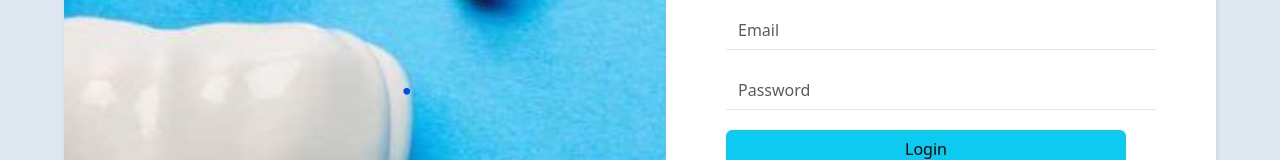
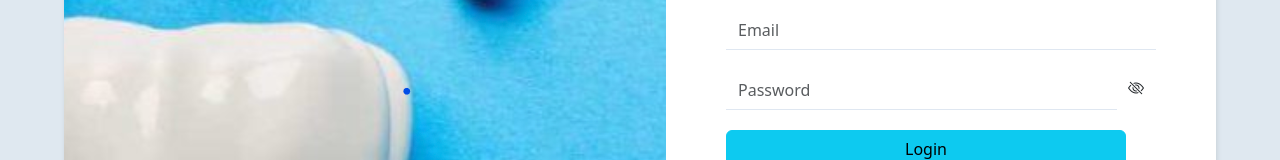
Before and after one commit to DentistProject/Frontend-Dentist, a Vue app: page / in a window 1280 px wide. Shown: the part 310-470 px from the top of the page. Built offline with nearby package versions, Linux system fonts and the light colour scheme.

Commit message:
fix clearn the date in the localstorage

```diff
--- a/src/components/DentistDashboard.vue
+++ b/src/components/DentistDashboard.vue
@@ -28,8 +28,8 @@ c<template>
               </li>
 
               <li>
-                <a  @click="showContent('introduction')" href="#" class="nav-link px-0 align-middle">
-                  <i class="fs-4 bi-person-circle"></i> <span class="ms-1 d-none d-sm-inline">Introduction</span>
+                <a  @click="showContent('profile')" href="#" class="nav-link px-0 align-middle">
+                  <i class="fs-4 bi-person-circle"></i> <span class="ms-1 d-none d-sm-inline">Profile</span>
                 </a>
               </li>
               <li>
@@ -57,8 +57,8 @@ c<template>
           <Notification />
         </div>
 
-        <div v-if="currentContent === 'introduction'">
-          <Introduction />
+        <div v-if="currentContent === 'profile'">
+          <Profile />
         </div>
 
         <div v-if="currentContent === 'booking'">
@@ -79,7 +79,7 @@ c<template>
 
   import Appointment from './Appointment.vue';
   import Notification from './Notification.vue';
-  import Introduction from './Introduction.vue';
+  import Profile from './Profile.vue';
   import Booking from './Booking.vue';
   import { getToken, logout} from '@/utils/auth';
 
@@ -91,7 +91,7 @@ c<template>
 
       Appointment,
       Notification,
-      Introduction,
+      Profile,
       Booking
 
     },
--- a/src/components/Login.vue
+++ b/src/components/Login.vue
@@ -7,12 +7,17 @@
           <h2 class="text-center"><strong>Welcome Dentist System!</strong></h2>
           <h2 class="text-center"><strong>Log In</strong></h2>
 
-          <div class="form-group">
+          <div class="form-group ">
             <input class="form-control" type="text" name="email" v-model="email" placeholder="Email">
           </div>
-          <div class="form-group">
-            <input class="form-control" type="password" name="password" v-model="password" placeholder="Password">
+          <div class="form-group input-group">
+          <input :type="passwordFieldType" v-model="password" class="form-control" placeholder="Password">
+          <div class="input-group-append">
+            <span class="input-group-text" style="cursor: pointer; border: none; background: transparent;" @click="togglePasswordVisibility">
+              <i :class="passwordFieldType === 'password' ? 'bi-eye-slash' : 'bi-eye'"></i>
+            </span>
           </div>
+        </div>
           <div class="form-group">
             <button class="btn btn-success btn-block btn-info bt" @click="login">Login</button>
           </div>
@@ -27,17 +32,19 @@
     data() {
       return {
         email: '',
-        password: ''
+        password: '',
+        passwordFieldType: 'password',
       };
     },
     methods: {
         async login() {
             login(this.email, this.password);
+        },
+
+        togglePasswordVisibility() {
+            this.passwordFieldType = this.passwordFieldType === 'password' ? 'text' : 'password';
         }
     },
-
-        //this.$router.push('/dentistdashboard');
-
 
   };
   </script>
--- a/src/utils/auth.js
+++ b/src/utils/auth.js
@@ -9,7 +9,8 @@ export const getToken = () => {
 
 
 export const clearToken = () => {
-  localStorage.removeItem('token');
+  localStorage.clear();
+
 }
 
 
@@ -29,7 +30,7 @@ export const login = (email, password) => {
         Router.push('/dentistdashboard');
     })
     .catch((error) => {
-
+        alert("Email or password is incorrect.")
         console.log("Error details:", error);
     });
 }
@@ -39,6 +40,8 @@ export const login = (email, password) => {
 export const logout = () => {
     if(confirm("Are you sure you want to logout?")){
       clearToken();
+      localStorage.clear
+
 
         Router.push('/'); //  back to login page
     }
```
Also changed, not shown: src/components/Profile.vue (renamed from src/components/Introduction.vue).
